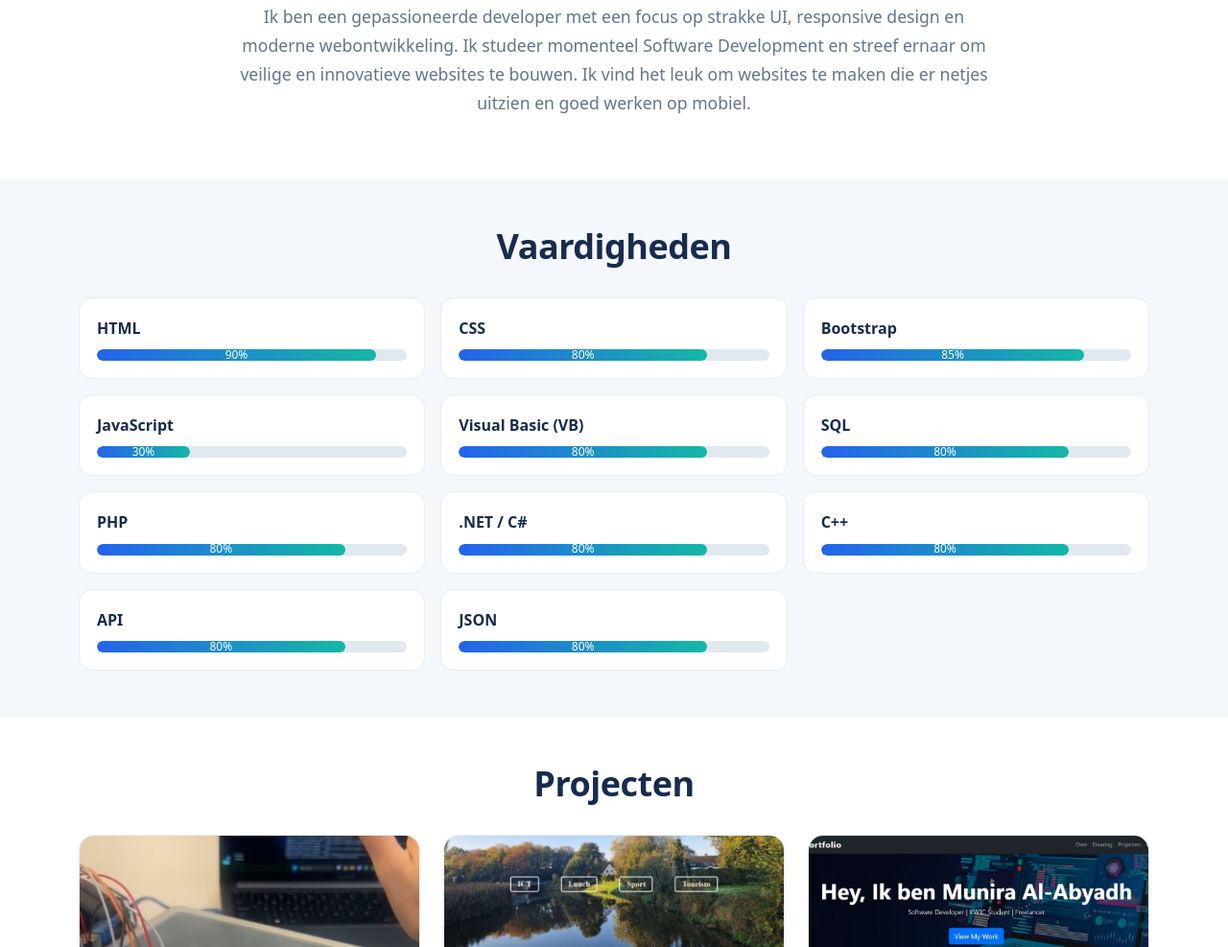
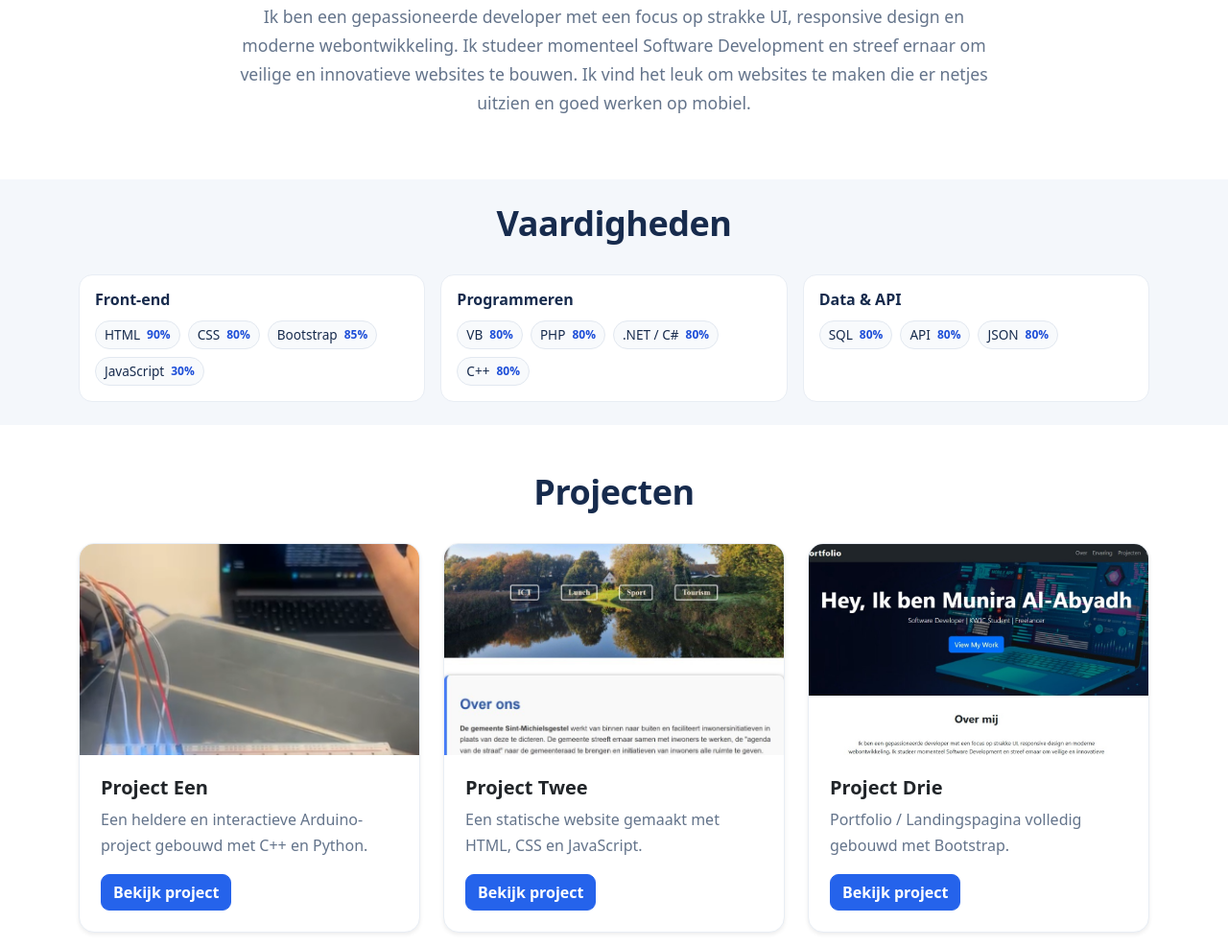
Before and after one commit to Munira-Al-Abyadh/Munira-portfolio, a plain HTML site: page index.html in a window 1280 px wide. Shown: the part 744-1731 px from the top of the page at 96% size. Drawn offline with nearby package versions, Linux system fonts and the light colour scheme.

Commit message:
Compact the skills section
Co-authored-by: Copilot <223556219+Copilot@users.noreply.github.com>

```diff
--- a/index.html
+++ b/index.html
@@ -81,27 +81,37 @@
         #skills {
             background: var(--soft-bg) !important;
         }
-        .skill-label {
-            display: block;
-            margin-bottom: 8px;
-            font-weight: 600;
-        }
-        .skill-item {
+        .skill-group {
             height: 100%;
-            padding: 18px;
+            padding: 16px;
             border: 1px solid #e8edf4;
             border-radius: 14px;
             background: #fff;
         }
-        .progress {
-            height: 12px;
-            overflow: hidden;
+        .skill-group h3 {
+            margin-bottom: 12px;
+            font-size: 1rem;
+            font-weight: 700;
+        }
+        .skill-tags {
+            display: flex;
+            flex-wrap: wrap;
+            gap: 8px;
+        }
+        .skill-tag {
+            display: inline-flex;
+            align-items: center;
+            gap: 7px;
+            padding: 5px 9px;
+            border: 1px solid #e2e8f0;
             border-radius: 999px;
-            background: #e2e8f0;
+            background: #f8fafc;
+            font-size: .85rem;
+            line-height: 1.3;
         }
-        .progress-bar {
-            border-radius: 999px;
-            background: linear-gradient(90deg, var(--blue), var(--teal));
+        .skill-tag strong {
+            color: #1d4ed8;
+            font-size: .75rem;
         }
         .project-card {
             height: 100%;
@@ -232,96 +242,39 @@
 </section>
 
 <!-- Skills -->
-<section id="skills" class="bg-light py-5">
+<section id="skills" class="bg-light py-4">
     <div class="container">
         <h2 class="section-title">Vaardigheden</h2>
-
         <div class="row g-3">
-            <div class="col-12 col-sm-6 col-lg-4">
-                <div class="skill-item">
-                    <label class="skill-label">HTML</label>
-                    <div class="progress" role="progressbar" aria-label="HTML" aria-valuenow="90" aria-valuemin="0" aria-valuemax="100">
-                        <div class="progress-bar" style="width: 90%;">90%</div>
+            <div class="col-12 col-md-4">
+                <div class="skill-group">
+                    <h3>Front-end</h3>
+                    <div class="skill-tags">
+                        <span class="skill-tag">HTML <strong>90%</strong></span>
+                        <span class="skill-tag">CSS <strong>80%</strong></span>
+                        <span class="skill-tag">Bootstrap <strong>85%</strong></span>
+                        <span class="skill-tag">JavaScript <strong>30%</strong></span>
                     </div>
                 </div>
             </div>
-            <div class="col-12 col-sm-6 col-lg-4">
-                <div class="skill-item">
-                    <label class="skill-label">CSS</label>
-                    <div class="progress" role="progressbar" aria-label="CSS" aria-valuenow="80" aria-valuemin="0" aria-valuemax="100">
-                        <div class="progress-bar" style="width: 80%;">80%</div>
+            <div class="col-12 col-md-4">
+                <div class="skill-group">
+                    <h3>Programmeren</h3>
+                    <div class="skill-tags">
+                        <span class="skill-tag">VB <strong>80%</strong></span>
+                        <span class="skill-tag">PHP <strong>80%</strong></span>
+                        <span class="skill-tag">.NET / C# <strong>80%</strong></span>
+                        <span class="skill-tag">C++ <strong>80%</strong></span>
                     </div>
                 </div>
             </div>
-            <div class="col-12 col-sm-6 col-lg-4">
-                <div class="skill-item">
-                    <label class="skill-label">Bootstrap</label>
-                    <div class="progress" role="progressbar" aria-label="Bootstrap" aria-valuenow="85" aria-valuemin="0" aria-valuemax="100">
-                        <div class="progress-bar" style="width: 85%;">85%</div>
-                    </div>
-                </div>
-            </div>
-            <div class="col-12 col-sm-6 col-lg-4">
-                <div class="skill-item">
-                    <label class="skill-label">JavaScript</label>
-                    <div class="progress" role="progressbar" aria-label="JavaScript" aria-valuenow="30" aria-valuemin="0" aria-valuemax="100">
-                        <div class="progress-bar" style="width: 30%;">30%</div>
-                    </div>
-                </div>
-            </div>
-            <div class="col-12 col-sm-6 col-lg-4">
-                <div class="skill-item">
-                    <label class="skill-label">Visual Basic (VB)</label>
-                    <div class="progress" role="progressbar" aria-label="Visual Basic" aria-valuenow="80" aria-valuemin="0" aria-valuemax="100">
-                        <div class="progress-bar" style="width: 80%;">80%</div>
-                    </div>
-                </div>
-            </div>
-            <div class="col-12 col-sm-6 col-lg-4">
-                <div class="skill-item">
-                    <label class="skill-label">SQL</label>
-                    <div class="progress" role="progressbar" aria-label="SQL" aria-valuenow="80" aria-valuemin="0" aria-valuemax="100">
-                        <div class="progress-bar" style="width: 80%;">80%</div>
-                    </div>
-                </div>
-            </div>
-            <div class="col-12 col-sm-6 col-lg-4">
-                <div class="skill-item">
-                    <label class="skill-label">PHP</label>
-                    <div class="progress" role="progressbar" aria-label="PHP" aria-valuenow="80" aria-valuemin="0" aria-valuemax="100">
-                        <div class="progress-bar" style="width: 80%;">80%</div>
-                    </div>
-                </div>
-            </div>
-            <div class="col-12 col-sm-6 col-lg-4">
-                <div class="skill-item">
-                    <label class="skill-label">.NET / C#</label>
-                    <div class="progress" role="progressbar" aria-label=".NET en C Sharp" aria-valuenow="80" aria-valuemin="0" aria-valuemax="100">
-                        <div class="progress-bar" style="width: 80%;">80%</div>
-                    </div>
-                </div>
-            </div>
-            <div class="col-12 col-sm-6 col-lg-4">
-                <div class="skill-item">
-                    <label class="skill-label">C++</label>
-                    <div class="progress" role="progressbar" aria-label="C plus plus" aria-valuenow="80" aria-valuemin="0" aria-valuemax="100">
-                        <div class="progress-bar" style="width: 80%;">80%</div>
-                    </div>
-                </div>
-            </div>
-            <div class="col-12 col-sm-6 col-lg-4">
-                <div class="skill-item">
-                    <label class="skill-label">API</label>
-                    <div class="progress" role="progressbar" aria-label="API" aria-valuenow="80" aria-valuemin="0" aria-valuemax="100">
-                        <div class="progress-bar" style="width: 80%;">80%</div>
-                    </div>
-                </div>
-            </div>
-            <div class="col-12 col-sm-6 col-lg-4">
-                <div class="skill-item">
-                    <label class="skill-label">JSON</label>
-                    <div class="progress" role="progressbar" aria-label="JSON" aria-valuenow="80" aria-valuemin="0" aria-valuemax="100">
-                        <div class="progress-bar" style="width: 80%;">80%</div>
+            <div class="col-12 col-md-4">
+                <div class="skill-group">
+                    <h3>Data &amp; API</h3>
+                    <div class="skill-tags">
+                        <span class="skill-tag">SQL <strong>80%</strong></span>
+                        <span class="skill-tag">API <strong>80%</strong></span>
+                        <span class="skill-tag">JSON <strong>80%</strong></span>
                     </div>
                 </div>
             </div>
```
